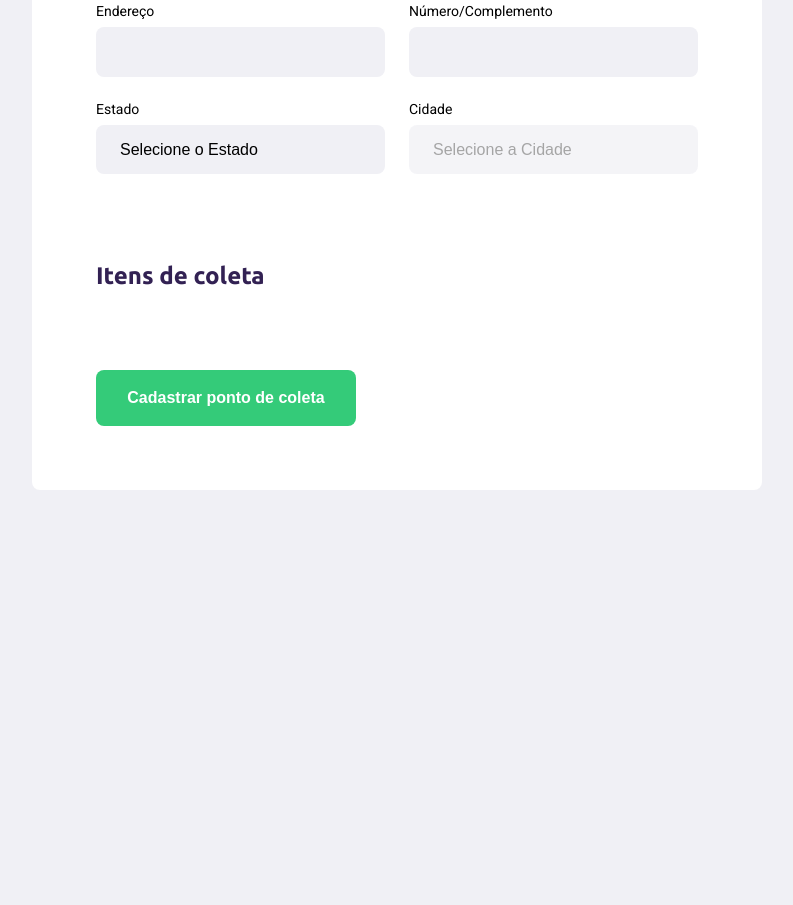
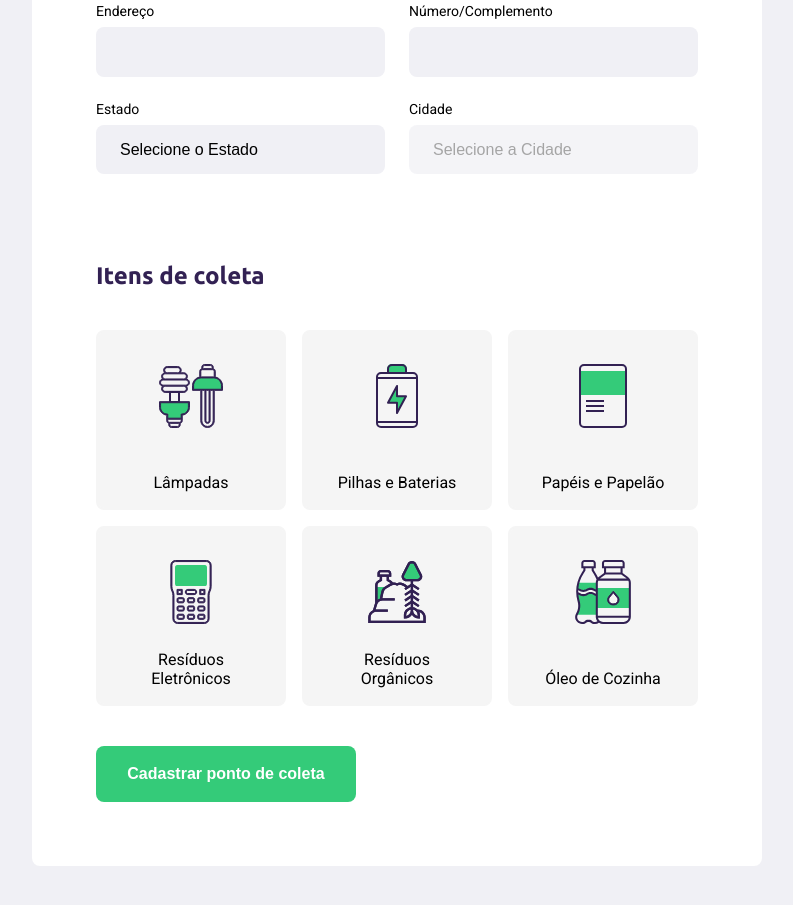
Before and after one commit to lucaspwo/nlw_starter, a plain HTML site: page create-point.html in a window 1280 px wide. Shown: the part 505-1410 px from the top of the page, without its empty margins (243-1036 px from the left). Before the commit the page ends 1075 px from the top, so only its background shows below. Drawn offline with Linux system fonts and the light colour scheme; no server answers.

Commit message:
lesson 3, 19m52s mark

```diff
--- a/create-point.html
+++ b/create-point.html
@@ -32,29 +32,29 @@
                     </legend>
                     <div class="field">
                         <label for="name">Nome da entidade</label>
-                        <input type="text" name="name">
+                        <input type="text" name="name" required>
                     </div>
                     <div class="field-group">
                         <div class="field">
                             <label for="address">Endereço</label>
-                            <input type="text" name="address">
+                            <input type="text" name="address" required>
                         </div>
                         <div class="field">
                             <label for="address2">Número/Complemento</label>
-                            <input type="text" name="address2">
+                            <input type="text" name="address2" required>
                         </div>
                     </div>
                     <div class="field-group">
                         <div class="field">
                             <label for="state">Estado</label>
-                            <select name="uf">
+                            <select name="uf" required>
                                 <option value="">Selecione o Estado</option>
                             </select>
                             <input type="hidden" name="state">
                         </div>
                         <div class="field">
                             <label for="city">Cidade</label>
-                            <select name="city" disabled>
+                            <select name="city" disabled required>
                                 <option value="">Selecione a Cidade</option>
                             </select>
                         </div>
@@ -64,6 +64,37 @@
                     <legend>
                         <h2>Itens de coleta</h2>
                     </legend>
+                    <div class="items-grid">
+                        <li data-id="1">
+                            <img src="/assets/icones/lampadas.svg" alt="Lâmpadas">
+                            <span>Lâmpadas</span>
+                        </li>
+
+                        <li data-id="2">
+                            <img src="/assets/icones/baterias.svg" alt="Pilhas e Baterias">
+                            <span>Pilhas e Baterias</span>
+                        </li>
+
+                        <li data-id="3">
+                            <img src="/assets/icones/papeis-papelao.svg" alt="Papéis e Papelão">
+                            <span>Papéis e Papelão</span>
+                        </li>
+
+                        <li data-id="4">
+                            <img src="/assets/icones/eletronicos.svg" alt="Resíduos Eletrônicos">
+                            <span>Resíduos Eletrônicos</span>
+                        </li>
+
+                        <li data-id="5">
+                            <img src="/assets/icones/organicos.svg" alt="Resíduos Orgânicos">
+                            <span>Resíduos Orgânicos</span>
+                        </li>
+
+                        <li data-id="6">
+                            <img src="/assets/icones/oleo.svg" alt="Óleo de Cozinha">
+                            <span>Óleo de Cozinha</span>
+                        </li>
+                    </div>
                 </fieldset>
                 <button type="submit">Cadastrar ponto de coleta</button>
             </form>
--- a/scripts/create-point.js
+++ b/scripts/create-point.js
@@ -19,11 +19,14 @@ function getCities(event) {
     stateInput.value = event.target.options[indexOfSelectedState].text
     const url = `https://servicodados.ibge.gov.br/api/v1/localidades/estados/${ufValue}/municipios`
 
+    citySelect.innerHTML = "<option value>Selecione a Cidade</option>";
+    citySelect.disabled = true
+
     fetch(url)
         .then( res => res.json() )
         .then( cities => {
             for(const city of cities) {
-                citySelect.innerHTML += `<option value="${city.id}">${city.nome}</option>`
+                citySelect.innerHTML += `<option value="${city.nome}">${city.nome}</option>`
             }
             citySelect.disabled = false
         })
--- a/styles/create-point.css
+++ b/styles/create-point.css
@@ -106,3 +106,24 @@ form button {
 form button:hover {
     background-color: #2fb86e;
 }
+
+.items-grid {
+    display: grid;
+    grid-template-columns: 1fr 1fr 1fr;
+    gap: 16px;
+}
+
+.items-grid li {
+    background-color: #f5f5f5;
+    list-style: none;
+    border: 2px solid #f5f5f5;
+    border-radius: 8px;
+    height: 180px;
+    padding: 32px 24px 16px;
+    display: flex;
+    flex-direction: column;
+    align-items: center;
+    justify-content: space-between;
+    text-align: center;
+    cursor: pointer;
+}
```
